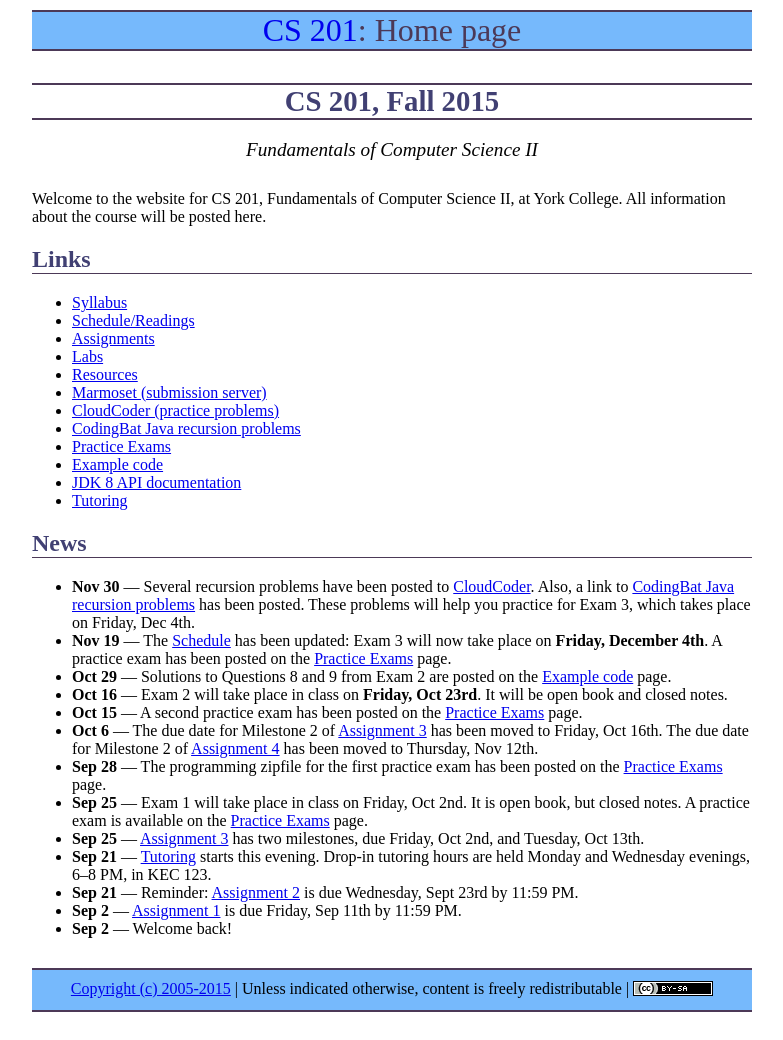
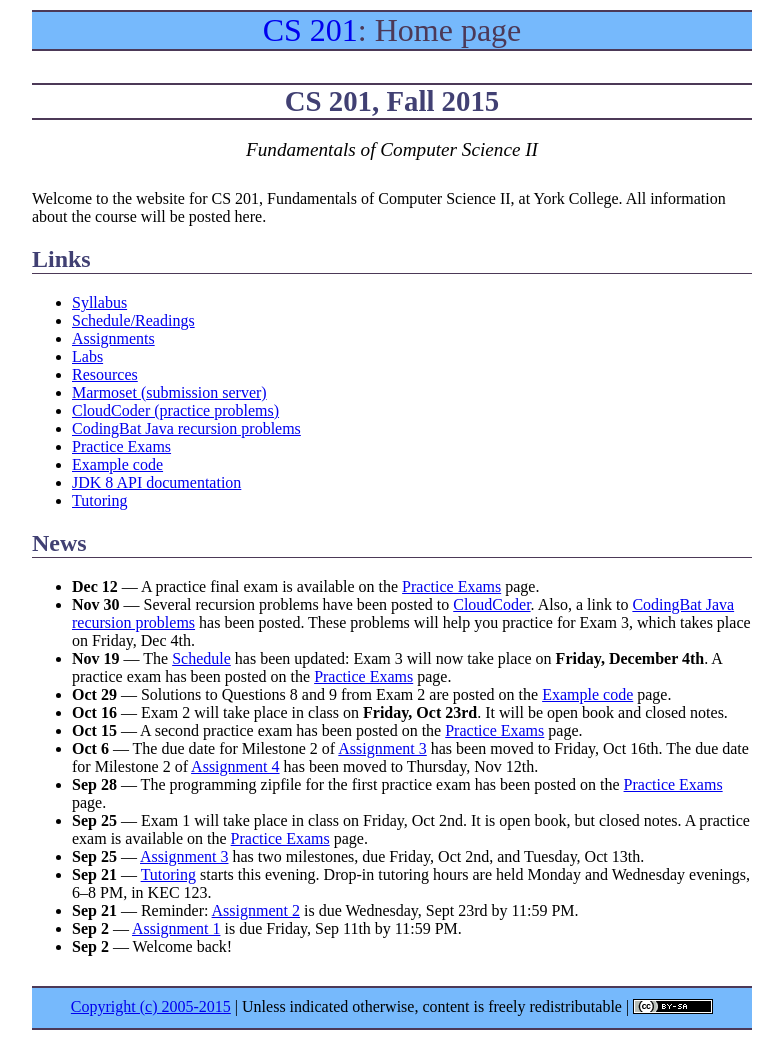
Before and after one commit to ycpcs/cs201-fall2015, a Jekyll site: the page built from index.md, in a window 1280 px wide. Shown: the whole page, without its empty margins (248-1031 px from the left). Built offline with Jekyll 4.4.1, drawn with Linux system fonts in a browser that asks for light colours; Markdown is read by kramdown in place of the engine named in the settings.

Commit message:
news about practice final

```diff
--- a/index.md
+++ b/index.md
@@ -26,6 +26,7 @@ Welcome to the website for CS 201, Fundamentals of Computer Science II, at York
 
 ## News
 
+* **Dec 12** &mdash; A practice final exam is available on the [Practice Exams](practice/index.html) page.
 * **Nov 30** &mdash; Several recursion problems have been posted to [CloudCoder](https://cs.ycp.edu/cloudcoder).  Also, a link to [CodingBat Java recursion problems](http://codingbat.com/java/Recursion-1) has been posted.  These problems will help you practice for Exam 3, which takes place on Friday, Dec 4th.
 * **Nov 19** &mdash; The [Schedule](schedule.html) has been updated: Exam 3 will now take place on **Friday, December 4th**.  A practice exam has been posted on the [Practice Exams](practice/index.html) page.
 * **Oct 29** &mdash; Solutions to Questions 8 and 9 from Exam 2 are posted on the [Example code](examples/index.html) page.
```
